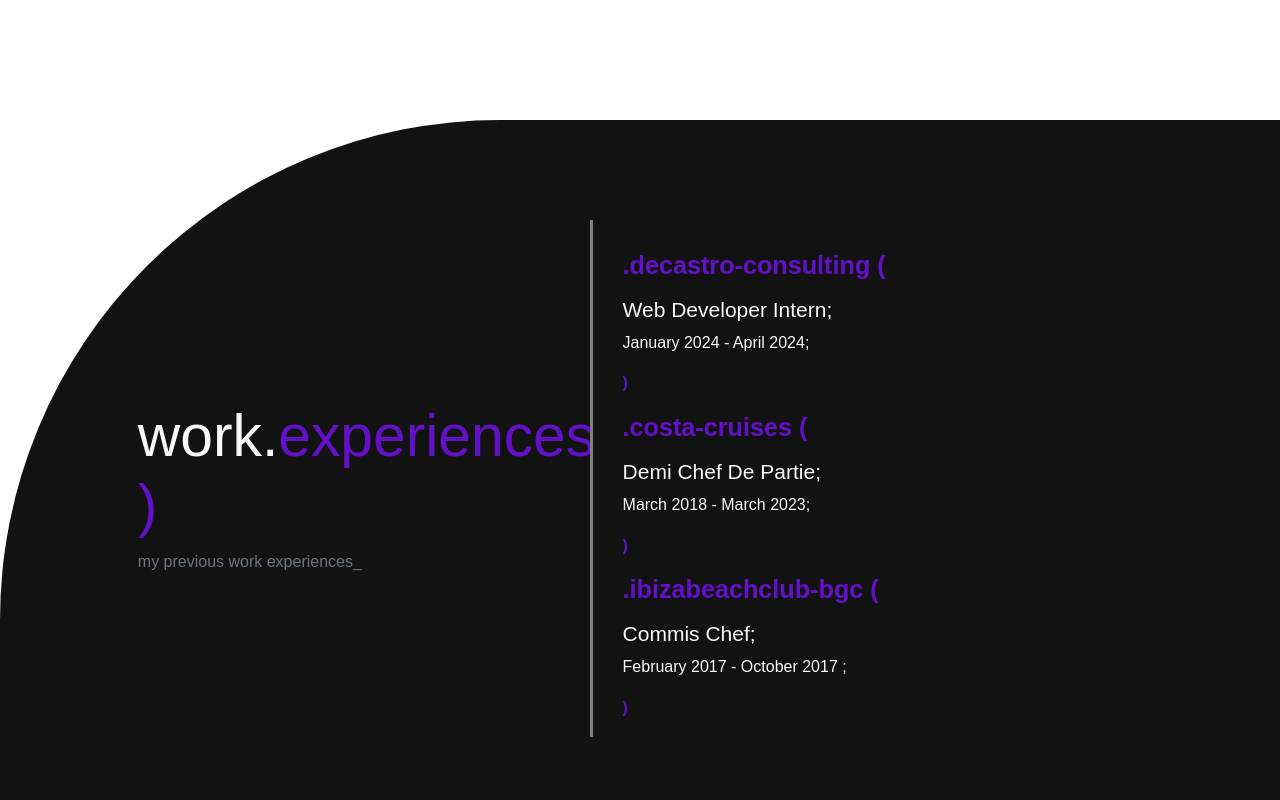
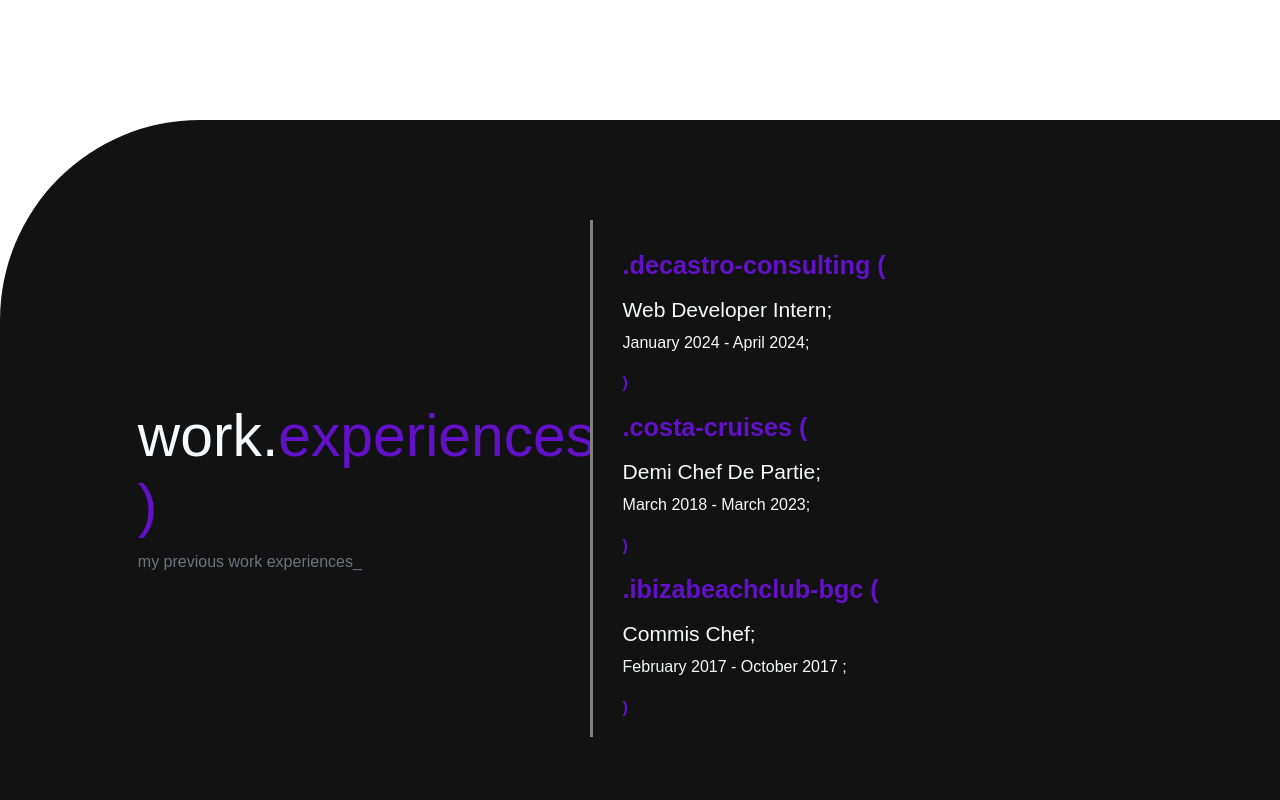
Before and after one commit to jammmeess/portfolio-jammmeess, a React (Create React App) app: page / in a window 1280 px wide. Shown: the part 1480-2280 px from the top of the page. Built offline with nearby package versions, Linux system fonts and the light colour scheme; a web font is replaced by a local one.

Commit message:
Updated Section Design

```diff
--- a/src/index.css
+++ b/src/index.css
@@ -264,7 +264,7 @@ p {
   height: 100vh;
   width: 100%;
   padding: 100px 0px 0px 100px;
-  border-radius: 500px 0px 0px 0px;
+  border-radius: 200px 0px 0px 0px;
 }
 
 .experiencemobile-section {
```
